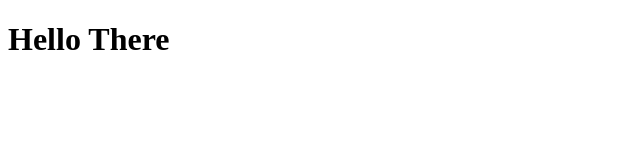
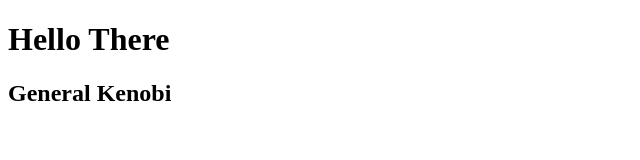
Before and after one commit to EWEN14/Projet-de-test-git, a plain HTML site: page index.html in a window 1280 px wide. Shown: the whole page, without its empty margins (0-640 px from the left). Drawn offline with nearby package versions, Linux system fonts and the light colour scheme.

Commit message:
modif de index

```diff
--- a/index.html
+++ b/index.html
@@ -7,7 +7,7 @@
 		<title></title>
 
 		<link rel="stylesheet" type="text/css" href="">
-		<!--<link rel="stylesheet" href="https://stackpath.bootstrapcdn.com/bootstrap/4.1.3/css/bootstrap.min.css" integrity="sha384-MCw98/SFnGE8fJT3GXwEOngsV7Zt27NXFoaoApmYm81iuXoPkFOJwJ8ERdknLPMO" crossorigin="anonymous">-->
+
 
 		<script src="https://code.jquery.com/jquery-3.3.1.min.js"  crossorigin="anonymous"></script>
 
@@ -17,5 +17,7 @@
 
 		<h1>Hello There</h1>
 
+		<h2>General Kenobi</h2>
+
 	</body>
 </html>
```
